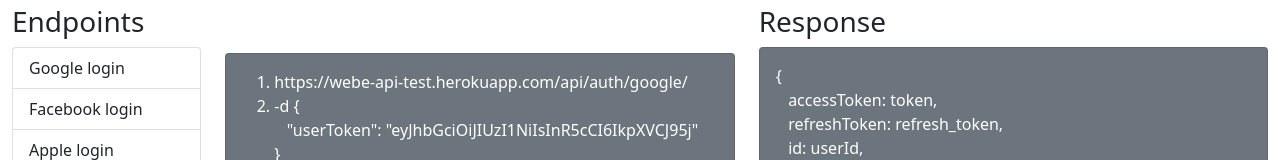
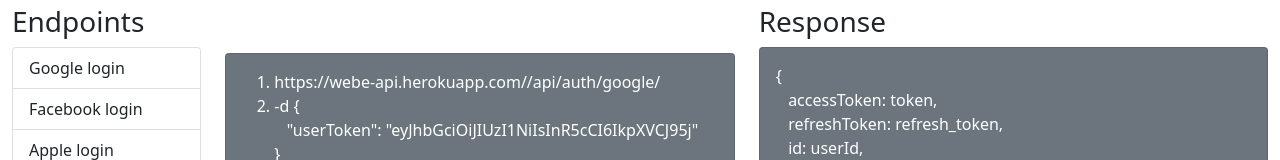
Before and after one commit to abbabawa/webe-api-frontend, a React (Create React App) app: page /documentation in a window 1280 px wide. Shown: the part 121-281 px from the top of the page. Built offline with nearby package versions, Linux system fonts and the light colour scheme.

Commit message:
webe history response changed

```diff
--- a/src/pages/ApiDocumentation.js
+++ b/src/pages/ApiDocumentation.js
@@ -2,7 +2,7 @@ import { useState } from "react"
 import { Card, Col, ListGroup, Row } from "react-bootstrap"
 import Navigation from "../components/Navigation"
 
-let urlPrefix = 'https://webe-api-test.herokuapp.com'
+let urlPrefix = 'https://webe-api.herokuapp.com/'
 let data = [
     {
         title: 'Google login',
@@ -140,26 +140,74 @@ let data = [
         headers: ["Authorization: Bearer AccessToken"],
         data:'',
         method: 'GET',
-        response: `[
-            <br />&nbsp;&nbsp;&nbsp;{
-                <br />&nbsp;&nbsp;&nbsp;&nbsp;&nbsp;&nbsp;"_id": "61fa4032b5289558353ff268",
-                <br />&nbsp;&nbsp;&nbsp;&nbsp;&nbsp;&nbsp;"element": "61f9d20075ab8c9eef803409",
-                <br />&nbsp;&nbsp;&nbsp;&nbsp;&nbsp;&nbsp;"user": "61ea877cfbaaca38e7b76caa",
-                <br />&nbsp;&nbsp;&nbsp;&nbsp;&nbsp;&nbsp;"__v": 0,
-                <br />&nbsp;&nbsp;&nbsp;&nbsp;&nbsp;&nbsp;"created_at": "2022-02-02T08:26:25.917Z",
-                <br />&nbsp;&nbsp;&nbsp;&nbsp;&nbsp;&nbsp;"value": 4,
-                <br />&nbsp;&nbsp;&nbsp;&nbsp;&nbsp;&nbsp;"id": "61fa4032b5289558353ff268"
-            <br />&nbsp;&nbsp;&nbsp;},
-            <br />&nbsp;&nbsp;&nbsp;{
-                <br />&nbsp;&nbsp;&nbsp;&nbsp;&nbsp;&nbsp;"_id": "61fa5ebfb5289558353ffd0c",
-                <br />&nbsp;&nbsp;&nbsp;&nbsp;&nbsp;&nbsp;"element": "61f9d1ba75ab8c9eef803405",
-                <br />&nbsp;&nbsp;&nbsp;&nbsp;&nbsp;&nbsp;"user": "61ea877cfbaaca38e7b76caa",
-                <br />&nbsp;&nbsp;&nbsp;&nbsp;&nbsp;&nbsp;"__v": 0,
-                <br />&nbsp;&nbsp;&nbsp;&nbsp;&nbsp;&nbsp;"created_at": "2022-02-02T10:36:47.920Z",
-                <br />&nbsp;&nbsp;&nbsp;&nbsp;&nbsp;&nbsp;"value": 5,
-                <br />&nbsp;&nbsp;&nbsp;&nbsp;&nbsp;&nbsp;"id": "61fa5ebfb5289558353ffd0c"
-            <br />&nbsp;&nbsp;&nbsp;}
-        <br />]`
+        response: `{
+            <br />&nbsp;&nbsp;&nbsp;"Spirituality": [
+                <br />&nbsp;&nbsp;&nbsp;&nbsp;&nbsp;&nbsp;{
+                    <br />&nbsp;&nbsp;&nbsp;&nbsp;&nbsp;&nbsp;&nbsp;&nbsp;&nbsp;"_id": "61fbace1b528955835402b2c",
+                    <br />&nbsp;&nbsp;&nbsp;&nbsp;&nbsp;&nbsp;&nbsp;&nbsp;&nbsp;"element": "61f9d16d75ab8c9eef8033ff",
+                    <br />&nbsp;&nbsp;&nbsp;&nbsp;&nbsp;&nbsp;&nbsp;&nbsp;&nbsp;"user": "61ea877cfbaaca38e7b76caa",
+                    <br />&nbsp;&nbsp;&nbsp;&nbsp;&nbsp;&nbsp;&nbsp;&nbsp;&nbsp;"__v": 0,
+                    <br />&nbsp;&nbsp;&nbsp;&nbsp;&nbsp;&nbsp;&nbsp;&nbsp;&nbsp;"created_at": "2022-02-03T10:22:25.109Z",
+                    <br />&nbsp;&nbsp;&nbsp;&nbsp;&nbsp;&nbsp;&nbsp;&nbsp;&nbsp;"value": 5,
+                    <br />&nbsp;&nbsp;&nbsp;&nbsp;&nbsp;&nbsp;&nbsp;&nbsp;&nbsp;"id": "61fbace1b528955835402b2c"
+                <br />&nbsp;&nbsp;&nbsp;&nbsp;&nbsp;&nbsp;}
+            <br />&nbsp;&nbsp;&nbsp;],
+            <br />&nbsp;&nbsp;&nbsp;"Relationships": [
+                <br />&nbsp;&nbsp;&nbsp;&nbsp;&nbsp;&nbsp;{
+                    <br />&nbsp;&nbsp;&nbsp;&nbsp;&nbsp;&nbsp;&nbsp;&nbsp;&nbsp;"_id": "61fbad03b528955835402b35",
+                    <br />&nbsp;&nbsp;&nbsp;&nbsp;&nbsp;&nbsp;&nbsp;&nbsp;&nbsp;"element": "61f9d17875ab8c9eef803401",
+                    <br />&nbsp;&nbsp;&nbsp;&nbsp;&nbsp;&nbsp;&nbsp;&nbsp;&nbsp;"user": "61ea877cfbaaca38e7b76caa",
+                    <br />&nbsp;&nbsp;&nbsp;&nbsp;&nbsp;&nbsp;&nbsp;&nbsp;&nbsp;"__v": 0,
+                    <br />&nbsp;&nbsp;&nbsp;&nbsp;&nbsp;&nbsp;&nbsp;&nbsp;&nbsp;"created_at": "2022-02-03T10:22:59.453Z",
+                    <br />&nbsp;&nbsp;&nbsp;&nbsp;&nbsp;&nbsp;&nbsp;&nbsp;&nbsp;"value": 5,
+                    <br />&nbsp;&nbsp;&nbsp;&nbsp;&nbsp;&nbsp;&nbsp;&nbsp;&nbsp;"id": "61fbad03b528955835402b35"
+                <br />&nbsp;&nbsp;&nbsp;&nbsp;&nbsp;&nbsp;}
+            <br />&nbsp;&nbsp;&nbsp;],
+            <br />&nbsp;&nbsp;&nbsp;"Sleep": [
+                <br />&nbsp;&nbsp;&nbsp;&nbsp;&nbsp;&nbsp;{
+                    <br />&nbsp;&nbsp;&nbsp;&nbsp;&nbsp;&nbsp;&nbsp;&nbsp;&nbsp;"_id": "61fbad15b528955835402b3b",
+                    <br />&nbsp;&nbsp;&nbsp;&nbsp;&nbsp;&nbsp;&nbsp;&nbsp;&nbsp;"element": "61f9d18b75ab8c9eef803403",
+                    <br />&nbsp;&nbsp;&nbsp;&nbsp;&nbsp;&nbsp;&nbsp;&nbsp;&nbsp;"user": "61ea877cfbaaca38e7b76caa",
+                    <br />&nbsp;&nbsp;&nbsp;&nbsp;&nbsp;&nbsp;&nbsp;&nbsp;&nbsp;"__v": 0,
+                    <br />&nbsp;&nbsp;&nbsp;&nbsp;&nbsp;&nbsp;&nbsp;&nbsp;&nbsp;"created_at": "2022-02-03T10:23:17.995Z",
+                    <br />&nbsp;&nbsp;&nbsp;&nbsp;&nbsp;&nbsp;&nbsp;&nbsp;&nbsp;"value": 5,
+                    <br />&nbsp;&nbsp;&nbsp;&nbsp;&nbsp;&nbsp;&nbsp;&nbsp;&nbsp;"id": "61fbad15b528955835402b3b"
+                <br />&nbsp;&nbsp;&nbsp;&nbsp;&nbsp;&nbsp;}
+            <br />&nbsp;&nbsp;&nbsp;],
+            <br />&nbsp;&nbsp;&nbsp;"Physical Health": [
+                <br />&nbsp;&nbsp;&nbsp;&nbsp;&nbsp;&nbsp;{
+                    <br />&nbsp;&nbsp;&nbsp;&nbsp;&nbsp;&nbsp;&nbsp;&nbsp;&nbsp;"_id": "61fbad25b528955835402b40",
+                    <br />&nbsp;&nbsp;&nbsp;&nbsp;&nbsp;&nbsp;&nbsp;&nbsp;&nbsp;"element": "61f9d1ba75ab8c9eef803405",
+                    <br />&nbsp;&nbsp;&nbsp;&nbsp;&nbsp;&nbsp;&nbsp;&nbsp;&nbsp;"user": "61ea877cfbaaca38e7b76caa",
+                    <br />&nbsp;&nbsp;&nbsp;&nbsp;&nbsp;&nbsp;&nbsp;&nbsp;&nbsp;"__v": 0,
+                    <br />&nbsp;&nbsp;&nbsp;&nbsp;&nbsp;&nbsp;&nbsp;&nbsp;&nbsp;"created_at": "2022-02-03T10:23:33.665Z",
+                    <br />&nbsp;&nbsp;&nbsp;&nbsp;&nbsp;&nbsp;&nbsp;&nbsp;&nbsp;"value": 5,
+                    <br />&nbsp;&nbsp;&nbsp;&nbsp;&nbsp;&nbsp;&nbsp;&nbsp;&nbsp;"id": "61fbad25b528955835402b40"
+                <br />&nbsp;&nbsp;&nbsp;&nbsp;&nbsp;&nbsp;}
+            <br />&nbsp;&nbsp;&nbsp;],
+            <br />&nbsp;&nbsp;&nbsp;"Emotional Experience": [
+                <br />&nbsp;&nbsp;&nbsp;&nbsp;&nbsp;&nbsp;{
+                    <br />&nbsp;&nbsp;&nbsp;&nbsp;&nbsp;&nbsp;&nbsp;&nbsp;&nbsp;"_id": "61fbad36b528955835402b45",
+                    <br />&nbsp;&nbsp;&nbsp;&nbsp;&nbsp;&nbsp;&nbsp;&nbsp;&nbsp;"element": "61f9d1e975ab8c9eef803407",
+                    <br />&nbsp;&nbsp;&nbsp;&nbsp;&nbsp;&nbsp;&nbsp;&nbsp;&nbsp;"user": "61ea877cfbaaca38e7b76caa",
+                    <br />&nbsp;&nbsp;&nbsp;&nbsp;&nbsp;&nbsp;&nbsp;&nbsp;&nbsp;"__v": 0,
+                    <br />&nbsp;&nbsp;&nbsp;&nbsp;&nbsp;&nbsp;&nbsp;&nbsp;&nbsp;"created_at": "2022-02-03T10:23:50.206Z",
+                    <br />&nbsp;&nbsp;&nbsp;&nbsp;&nbsp;&nbsp;&nbsp;&nbsp;&nbsp;"value": 5,
+                    <br />&nbsp;&nbsp;&nbsp;&nbsp;&nbsp;&nbsp;&nbsp;&nbsp;&nbsp;"id": "61fbad36b528955835402b45"
+                <br />&nbsp;&nbsp;&nbsp;&nbsp;&nbsp;&nbsp;}
+            <br />&nbsp;&nbsp;&nbsp;],
+            <br />&nbsp;&nbsp;&nbsp;"Activity": [
+                <br />&nbsp;&nbsp;&nbsp;&nbsp;&nbsp;&nbsp;{
+                    <br />&nbsp;&nbsp;&nbsp;&nbsp;&nbsp;&nbsp;&nbsp;&nbsp;&nbsp;"_id": "61fbad46b528955835402b4a",
+                    <br />&nbsp;&nbsp;&nbsp;&nbsp;&nbsp;&nbsp;&nbsp;&nbsp;&nbsp;"element": "61f9d20075ab8c9eef803409",
+                    <br />&nbsp;&nbsp;&nbsp;&nbsp;&nbsp;&nbsp;&nbsp;&nbsp;&nbsp;"user": "61ea877cfbaaca38e7b76caa",
+                    <br />&nbsp;&nbsp;&nbsp;&nbsp;&nbsp;&nbsp;&nbsp;&nbsp;&nbsp;"__v": 0,
+                    <br />&nbsp;&nbsp;&nbsp;&nbsp;&nbsp;&nbsp;&nbsp;&nbsp;&nbsp;"created_at": "2022-02-03T10:24:06.516Z",
+                    <br />&nbsp;&nbsp;&nbsp;&nbsp;&nbsp;&nbsp;&nbsp;&nbsp;&nbsp;"value": 5,
+                    <br />&nbsp;&nbsp;&nbsp;&nbsp;&nbsp;&nbsp;&nbsp;&nbsp;&nbsp;"id": "61fbad46b528955835402b4a"
+                <br />&nbsp;&nbsp;&nbsp;&nbsp;&nbsp;&nbsp;}
+            <br />&nbsp;&nbsp;&nbsp;]
+        }`
     },
     {
         title: 'View Resource categories',
```
